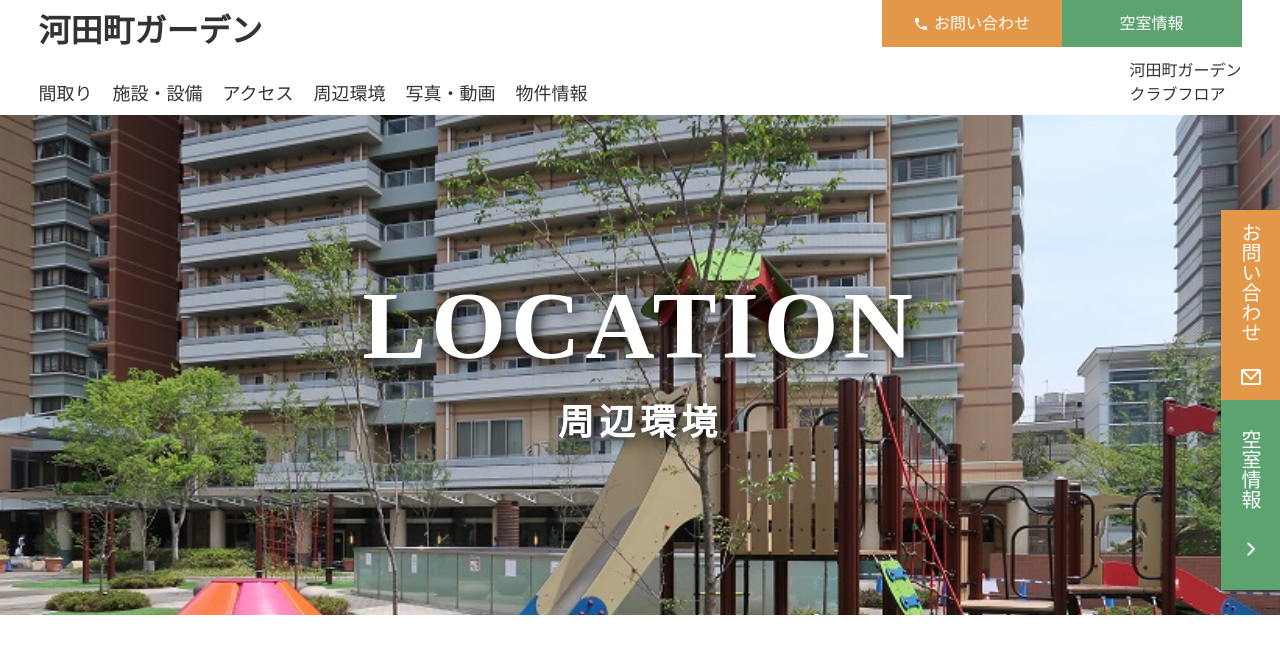
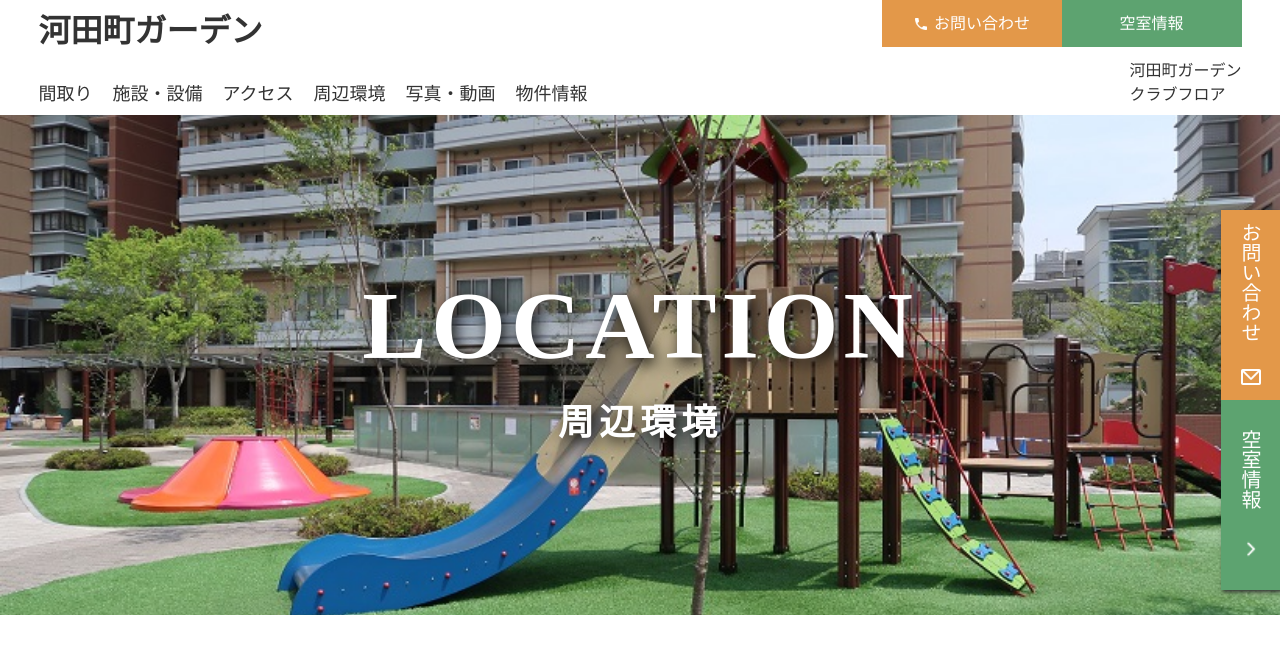
Before and after one commit to takikojikyo/kawatacho, a plain HTML site: page location.html in a window 1280 px wide. Shown: the top 662 px of the page. Drawn offline with nearby package versions, Linux system fonts and the light colour scheme; some packages are replaced by stand-ins of ours.

Commit message:
Update location.css

```diff
--- a/css/location.css
+++ b/css/location.css
@@ -1,6 +1,6 @@
 .location-title{
   background-image: url("../遊具エリア1.JPG");
-  background-position: 50% 0;
+  background-position: 50% 40%;
 }
 .location-topimg{
   object-position: 50% 80%;
```
